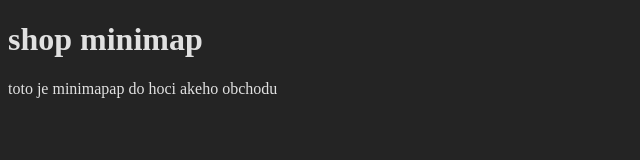
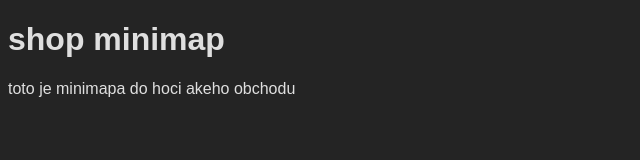
Before and after one commit to Whynot4n0t/store-map, a plain HTML site: page store mini map/index.html in a window 1280 px wide. Shown: the whole page, without its empty margins (0-640 px from the left). Drawn offline with Linux system fonts and the light colour scheme.

Commit message:
Add files via upload

```diff
--- /dev/null
+++ b/store mini map/index.css
@@ -0,0 +1,10 @@
+body{
+    background: rgb(36, 36, 36);
+    font-family: Arial, Helvetica, sans-serif;
+}
+iframe{
+    outline-color: black;
+}
+p, h1{
+    color: rgb(223, 223, 223);
+}
--- a/store mini map/index.html
+++ b/store mini map/index.html
@@ -4,24 +4,13 @@
     <meta charset="UTF-8">
     <meta name="viewport" content="width=device-width, initial-scale=1.0">
     <title>shop minimap</title>
-    <style>
-        iframe{
-            outline-color: black;
-        }
-        body{
-            background-color: rgb(36, 36, 36);
-        }
-        h1{
-            color: rgb(225, 225, 225);
-        }
-        p{
-            color: rgb(225, 225, 225);
-        }
-    </style>
+    <link rel="stylesheet" href="index.css">
 </head>
 <body>
     <h1>shop minimap</h1>
-    <p>toto je minimapap do hoci akeho obchodu</p>
+    <p>toto je minimapa do hoci akeho obchodu</p>
 
+
+    <script src="main.js"></script>
 </body>
 </html>
```
Also changed, not shown: store mini map/main.js (added).
